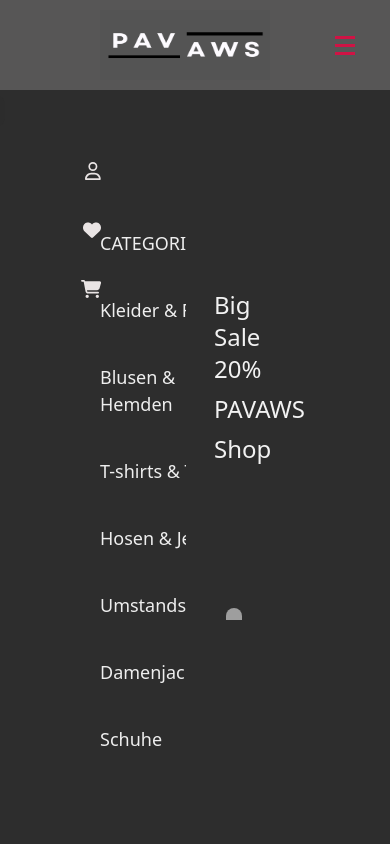
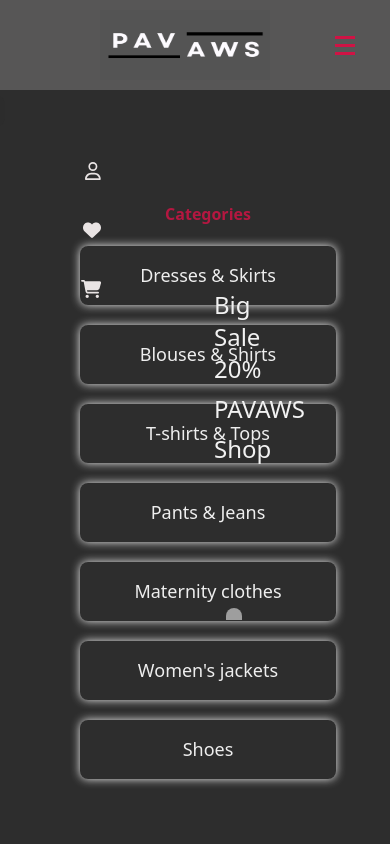
Before and after one commit to Hossaini1/e-commerce, a React (Vite) app: page / in a window 390 px wide. Shown: the top 844 px of the page. Built offline with nearby package versions, Linux system fonts and the light colour scheme; grey boxes are pictures that could not be loaded.

Commit message:
sidebar styling and responsive?

```diff
--- a/src/components/Nav.jsx
+++ b/src/components/Nav.jsx
@@ -32,7 +32,7 @@
     <div className="App">
     <header className="App-header">
       <nav className={`${styles.navbar}`}>
-      <img src={logo} alt="Logo" className={`${styles.logo}`}
+      <img  src={logo} alt="Logo" className={`${styles.logo}`}
           style={{ width: '170px', height: '70px', marginLeft: '70px' }}
       />
 
--- a/src/components/Sidebar.jsx
+++ b/src/components/Sidebar.jsx
@@ -1,26 +1,31 @@
 import { NavLink } from "react-router-dom";
+
+
+
+
 const pages = [
-  { title: "CATEGORIES" },
-  { title: "Kleider & Röcke", path: "/kleider " },
-  { title: "Blusen & Hemden", path: "/blusen " },
+  { title: "Dresses & Skirts", path: "/dresses " },
+  { title: "Blouses & Shirts", path: "/blouses" },
   { title: "T-shirts & Tops", path: "/t-shirt&tops" },
-  { title: "Hosen & Jeans", path: "/hosen" },
-  { title: "Umstandskleidung", path: "/umstandskleidung" },
-  { title: "Damenjacken", path: "/damenjacken" },
-  { title: "Schuhe", path: "/schuhe" },
+  { title: "Pants & Jeans", path: "/pants" },
+  { title: "Maternity clothes", path: "/maternity clothes" },
+  { title: "Women's jackets", path: "/women's jackets" },
+  { title: "Shoes", path: "/shoes" },
 ];
 
 const Sidebar = () => {
   return (
-    <div className="bg-secondaryDark  text-primaryDark  w-64 p-10 my-[5rem] mx-10 flex flex-col col-span-1">
-
-
-      <ul className="flex-2  ">
+    <div className="bg-secondaryDark  text-primaryDark w-64 p-15 my-[7rem] mx-20 flex flex-col col-span-1 sm:grid-cols-1  md:col-span-2">
+      <ul className=" flex-2   sm:grid-cols-1 md:col-span-2">
+        <h1 className="font-bold  text-center text-tertiary animate-pulse md:border-2 ">
+          Categories
+        </h1>
         {pages.map((page, index) => (
-          <li key={index} className="p-5 hover:bg-tertiary">
-            <NavLink >
-              {page.title}
-            </NavLink>
+          <li
+            key={index}
+            className=" p-4 my-5 text-center cursor-pointer transition ease-out duration-500 hover:shadow-inner-tertiary transform hover:scale-110 hover:bg-tertiary rounded-lg shadow-[0_0_10px]   "
+          >
+            <NavLink>{page.title}</NavLink>
           </li>
         ))}
       </ul>
```
